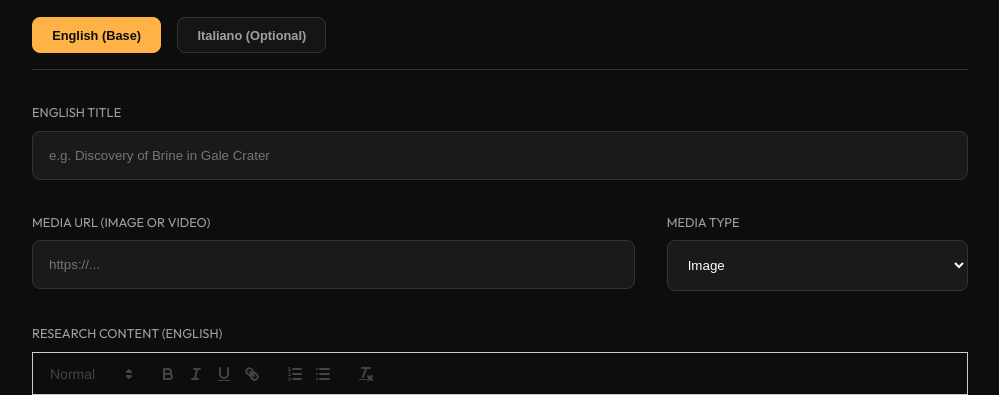
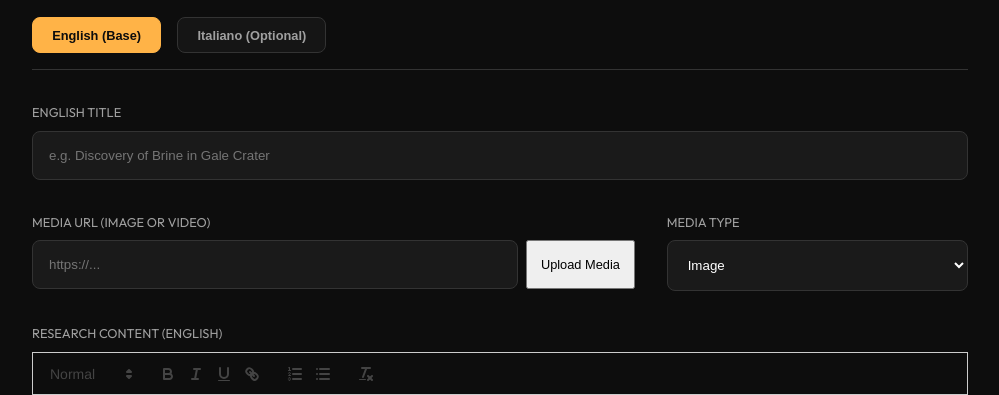
Before and after one commit to MattiaPeiretti/the-planet-mars.org, a FastAPI app: page /admin/post/new in a window 1280 px wide. Shown: the part 294-689 px from the top of the page, without its empty margins (140-1139 px from the left). Run offline with FastAPI, Linux system fonts and the light colour scheme; the visitor is signed in with stand-in values (Sample User, id 1); parts of the project's set-up code (start-up, migrations or seed data) failed here and were passed over; some libraries are stand-ins or nearby versions; some web fonts are replaced.

Commit message:
Upload via bucket

```diff
--- a/website/migrate_v1_multi_lang.py
+++ b/website/migrate_v1_multi_lang.py
@@ -30,7 +30,7 @@ async def run_migration():
                 SELECT column_name
                 FROM information_schema.columns
                 WHERE table_name = 'posts'
-                AND column_name IN ('title_it', 'content_it')
+                AND column_name IN ('title_it', 'content_it', 'status')
             """)
             existing_cols = [c['column_name'] for c in columns]
 
@@ -42,6 +42,10 @@ async def run_migration():
                 print("Adding column 'content_it'...")
                 await conn.execute("ALTER TABLE posts ADD COLUMN content_it TEXT;")
 
+            if 'status' not in existing_cols:
+                print("Adding column 'status'...")
+                await conn.execute("ALTER TABLE posts ADD COLUMN status TEXT NOT NULL DEFAULT 'draft';")
+
             print("Migration completed successfully.")
 
     except Exception as e:
--- a/website/src/main.py
+++ b/website/src/main.py
@@ -12,14 +12,15 @@ from typing import List, Optional
 from src.domain.models import Post, Subscriber, PostStatus, Admin
 from src.seed_data import SEED_VIDEOS
 from slugify import slugify
-from fastapi.responses import Response
-from fastapi.responses import JSONResponse
+from fastapi.responses import Response, JSONResponse
+from src.storage.service import StorageService
+import uuid
 
 SUPPORTED_LANGS = ["en", "it"]
 
-
 # Database connection pool
 pool = None
+
 
 @asynccontextmanager
 async def lifespan(app: FastAPI):
@@ -41,6 +42,7 @@ async def lifespan(app: FastAPI):
     yield
     await pool.close()
 
+
 app = FastAPI(lifespan=lifespan)
 app.add_middleware(SessionMiddleware, secret_key=os.getenv("SECRET_KEY", "super-secret-mars-key"))
 
@@ -48,18 +50,26 @@ app.add_middleware(SessionMiddleware, secret_key=os.getenv("SECRET_KEY", "super-
 app.mount("/static", StaticFiles(directory="src/static"), name="static")
 templates = Jinja2Templates(directory="src/templates")
 
+
 # Dependency Injection
 async def get_post_repo():
     async with pool.acquire() as conn:
         yield PostRepository(conn)
 
+
 async def get_subscriber_repo():
     async with pool.acquire() as conn:
         yield SubscriberRepository(conn)
 
+
 async def get_admin_repo():
     async with pool.acquire() as conn:
         yield AdminRepository(conn)
+
+
+async def get_storage_service():
+    return StorageService()
+
 
 # Auth helper
 def get_current_admin(request: Request):
@@ -68,11 +78,13 @@ def get_current_admin(request: Request):
         return None
     return user
 
+
 # --- ADMIN ROUTES ---
 
 @app.get("/admin/login")
 async def admin_login_get(request: Request):
     return templates.TemplateResponse("admin_login.html", {"request": request})
+
 
 @app.post("/admin/login")
 async def admin_login_post(request: Request, repo: AdminRepository = Depends(get_admin_repo)):
@@ -85,6 +97,7 @@ async def admin_login_post(request: Request, repo: AdminRepository = Depends(get
         return RedirectResponse("/admin", status_code=303)
     return templates.TemplateResponse("admin_login.html", {"request": request, "error": "Invalid credentials"})
 
+
 @app.get("/admin")
 async def admin_dash(request: Request, repo: PostRepository = Depends(get_post_repo)):
     if not get_current_admin(request):
@@ -92,11 +105,13 @@ async def admin_dash(request: Request, repo: PostRepository = Depends(get_post_r
     posts = await repo.list_all()
     return templates.TemplateResponse("admin_dash.html", {"request": request, "posts": posts})
 
+
 @app.get("/admin/post/new")
 async def admin_post_new_get(request: Request):
     if not get_current_admin(request):
         return RedirectResponse("/admin/login")
     return templates.TemplateResponse("admin_editor.html", {"request": request, "post": None})
+
 
 @app.post("/admin/post/new")
 async def admin_post_new_post(request: Request, repo: PostRepository = Depends(get_post_repo)):
@@ -121,12 +136,14 @@ async def admin_post_new_post(request: Request, repo: PostRepository = Depends(g
     await repo.save(post)
     return RedirectResponse("/admin", status_code=303)
 
+
 @app.get("/admin/post/edit/{post_id}")
 async def admin_post_edit_get(post_id: str, request: Request, repo: PostRepository = Depends(get_post_repo)):
     if not get_current_admin(request):
         return RedirectResponse("/admin/login")
     post = await repo.find_by_id(post_id)
     return templates.TemplateResponse("admin_editor.html", {"request": request, "post": post})
+
 
 @app.post("/admin/post/edit/{post_id}")
 async def admin_post_edit_post(post_id: str, request: Request, repo: PostRepository = Depends(get_post_repo)):
@@ -149,6 +166,7 @@ async def admin_post_edit_post(post_id: str, request: Request, repo: PostReposit
     await repo.save(post)
     return RedirectResponse("/admin", status_code=303)
 
+
 @app.post("/admin/post/delete/{post_id}")
 async def admin_post_delete(post_id: str, request: Request, repo: PostRepository = Depends(get_post_repo)):
     if not get_current_admin(request):
@@ -157,12 +175,37 @@ async def admin_post_delete(post_id: str, request: Request, repo: PostRepository
         await conn.execute("DELETE FROM posts WHERE id = $1", post_id)
     return RedirectResponse("/admin", status_code=303)
 
+
+@app.post("/admin/api/signed-url")
+async def admin_signed_url(request: Request, storage: StorageService = Depends(get_storage_service)):
+    if not get_current_admin(request):
+        raise HTTPException(status_code=401)
+
+    json_data = await request.json()
+    filename = json_data.get("filename")
+    content_type = json_data.get("content_type")
+
+    if not filename or not content_type:
+        raise HTTPException(status_code=400, detail="Missing filename or content_type")
+
+    # Generate a random UUID for the filename to prevent collisions and keep it clean
+    ext = os.path.splitext(filename)[1]
+    unique_filename = f"{uuid.uuid4()}{ext}"
+
+    result = storage.generate_presigned_url(unique_filename, content_type)
+    if not result:
+        raise HTTPException(status_code=500, detail="Storage service not configured")
+
+    return JSONResponse(result)
+
+
 @app.get("/admin/subscribers")
 async def admin_subscribers(request: Request, repo: SubscriberRepository = Depends(get_subscriber_repo)):
     if not get_current_admin(request):
         return RedirectResponse("/admin/login")
     subs = await repo.list_active()
     return templates.TemplateResponse("admin_subscribers.html", {"request": request, "subscribers": subs})
+
 
 @app.post("/admin/seed")
 async def admin_seed(request: Request, repo: PostRepository = Depends(get_post_repo)):
@@ -184,11 +227,13 @@ async def admin_seed(request: Request, repo: PostRepository = Depends(get_post_r
 
     return RedirectResponse("/admin", status_code=303)
 
+
 # --- PUBLIC ROUTES ---
 
 @app.get("/")
 async def root_redirect():
     return RedirectResponse("/en")
+
 
 @app.get("/{lang}")
 async def home(lang: str, request: Request, repo: PostRepository = Depends(get_post_repo)):
@@ -203,6 +248,7 @@ async def home(lang: str, request: Request, repo: PostRepository = Depends(get_p
         "lang": lang
     })
 
+
 @app.get("/{lang}/post/{slug}")
 async def post_detail(lang: str, slug: str, request: Request, repo: PostRepository = Depends(get_post_repo)):
     if lang not in SUPPORTED_LANGS:
@@ -214,12 +260,14 @@ async def post_detail(lang: str, slug: str, request: Request, repo: PostReposito
     await repo.save(post)
     return templates.TemplateResponse("post.html", {"request": request, "post": post, "lang": lang})
 
+
 @app.get("/{lang}/archive")
 async def archive(lang: str, request: Request, repo: PostRepository = Depends(get_post_repo)):
     if lang not in SUPPORTED_LANGS:
         raise HTTPException(status_code=404)
     posts = await repo.list_published(lang=lang, limit=100)
     return templates.TemplateResponse("archive.html", {"request": request, "posts": posts, "lang": lang})
+
 
 @app.post("/{lang}/subscribe")
 async def subscribe(lang: str, request: Request, repo: SubscriberRepository = Depends(get_subscriber_repo)):
@@ -236,6 +284,7 @@ async def subscribe(lang: str, request: Request, repo: SubscriberRepository = De
     if request.headers.get("accept") == "application/json":
         return {"success": True, "message": "Subscription established."}
     return RedirectResponse(f"/{lang}", status_code=303)
+
 
 @app.get("/{lang}/api/posts")
 async def api_list_posts(lang: str, offset: int = 0, limit: int = 5, repo: PostRepository = Depends(get_post_repo)):
@@ -258,6 +307,7 @@ async def api_list_posts(lang: str, offset: int = 0, limit: int = 5, repo: PostR
             "likes": p.likes
         } for p in posts
     ]
+
 
 @app.post("/{lang}/post/{slug}/like")
 async def post_like(lang: str, slug: str, request: Request, repo: PostRepository = Depends(get_post_repo)):
@@ -285,8 +335,9 @@ async def post_like(lang: str, slug: str, request: Request, repo: PostRepository
     else:
         response = RedirectResponse(f"/{lang}/post/{slug}", status_code=303)
 
-    response.set_cookie(key="liked_posts", value=new_cookie_val, max_age=31536000) # 1 year
+    response.set_cookie(key="liked_posts", value=new_cookie_val, max_age=31536000)  # 1 year
     return response
+
 
 @app.get("/{lang}/search")
 async def search(lang: str, q: str, request: Request, repo: PostRepository = Depends(get_post_repo)):
@@ -294,6 +345,7 @@ async def search(lang: str, q: str, request: Request, repo: PostRepository = Dep
         raise HTTPException(status_code=404)
     posts = await repo.search(q, lang=lang)
     return templates.TemplateResponse("search.html", {"request": request, "posts": posts, "query": q, "lang": lang})
+
 
 @app.get("/{lang}/rss")
 async def rss_feed(lang: str, repo: PostRepository = Depends(get_post_repo)):
--- a/website/src/templates/admin_editor.html
+++ b/website/src/templates/admin_editor.html
@@ -39,8 +39,16 @@
         <div class="form-row">
             <div class="form-group flex-2">
                 <label for="media_url">Media URL (Image or Video)</label>
-                <input type="text" name="media_url" id="media_url" value="{{ post.media_url if post else '' }}"
-                    placeholder="https://...">
+                <div class="input-with-button">
+                    <input type="text" name="media_url" id="media_url" value="{{ post.media_url if post else '' }}"
+                        placeholder="https://...">
+                    <button type="button" id="upload-btn" class="btn btn-secondary btn-sm">Upload Media</button>
+                    <input type="file" id="media-file" style="display: none;" accept="image/*,video/*">
+                </div>
+                <div id="upload-progress" style="display: none; margin-top: 0.5rem;">
+                    <progress id="progress-bar" value="0" max="100" style="width: 100%; height: 10px;"></progress>
+                    <small id="progress-text" class="text-dim">Uploading...</small>
+                </div>
             </div>
             <div class="form-group flex-1">
                 <label for="media_type">Media Type</label>
@@ -128,6 +136,80 @@
         }
         return true;
     };
+
+    // Media Upload Logic
+    const uploadBtn = document.getElementById('upload-btn');
+    const mediaFile = document.getElementById('media-file');
+    const mediaUrlInput = document.getElementById('media_url');
+    const mediaTypeSelect = document.getElementById('media_type');
+    const uploadProgress = document.getElementById('upload-progress');
+    const progressBar = document.getElementById('progress-bar');
+    const progressText = document.getElementById('progress-text');
+
+    uploadBtn.addEventListener('click', () => mediaFile.click());
+
+    mediaFile.addEventListener('change', async (e) => {
+        const file = e.target.files[0];
+        if (!file) return;
+
+        uploadProgress.style.display = 'block';
+        uploadBtn.disabled = true;
+        progressText.textContent = "Requesting signed URL...";
+        progressBar.value = 0;
+
+        try {
+            // 1. Get Signed URL from Backend
+            const response = await fetch('/admin/api/signed-url', {
+                method: 'POST',
+                headers: { 'Content-Type': 'application/json' },
+                body: JSON.stringify({
+                    filename: file.name,
+                    content_type: file.type
+                })
+            });
+
+            if (!response.ok) throw new Error("Could not get signed URL");
+            const { upload_url, public_url } = await response.json();
+
+            // 2. Upload directly to S3 via PUT
+            progressText.textContent = `Uploading ${file.name}...`;
+
+            const xhr = new XMLHttpRequest();
+            xhr.open('PUT', upload_url, true);
+            xhr.setRequestHeader('Content-Type', file.type);
+            xhr.setRequestHeader('x-amz-acl', 'public-read');
+
+            xhr.upload.onprogress = (evt) => {
+                if (evt.lengthComputable) {
+                    const percentComplete = (evt.loaded / evt.total) * 100;
+                    progressBar.value = percentComplete;
+                }
+            };
+
+            xhr.onload = () => {
+                if (xhr.status === 200) {
+                    mediaUrlInput.value = public_url;
+                    mediaTypeSelect.value = file.type.startsWith('image/') ? 'image' : 'video';
+                    progressText.textContent = "Upload successful!";
+                    setTimeout(() => uploadProgress.style.display = 'none', 2000);
+                } else {
+                    throw new Error("S3 Upload failed");
+                }
+                uploadBtn.disabled = false;
+            };
+
+            xhr.onerror = () => {
+                throw new Error("Network error during upload");
+            };
+
+            xhr.send(file);
+
+        } catch (err) {
+            console.error(err);
+            progressText.textContent = `Error: ${err.message}`;
+            uploadBtn.disabled = false;
+        }
+    });
 </script>
 
 <style>
@@ -215,6 +297,17 @@
         border-color: var(--mars-orange);
     }
 
+    .input-with-button {
+        display: flex;
+        gap: 0.5rem;
+    }
+
+    .btn-sm {
+        padding: 0.4rem 0.8rem;
+        font-size: 0.8rem;
+        white-space: nowrap;
+    }
+
     .text-dim {
         color: var(--text-dim);
         text-decoration: none;
```
Also changed, not shown: website/schema.sql (+5 -3 lines), website/src/storage/service.py.
